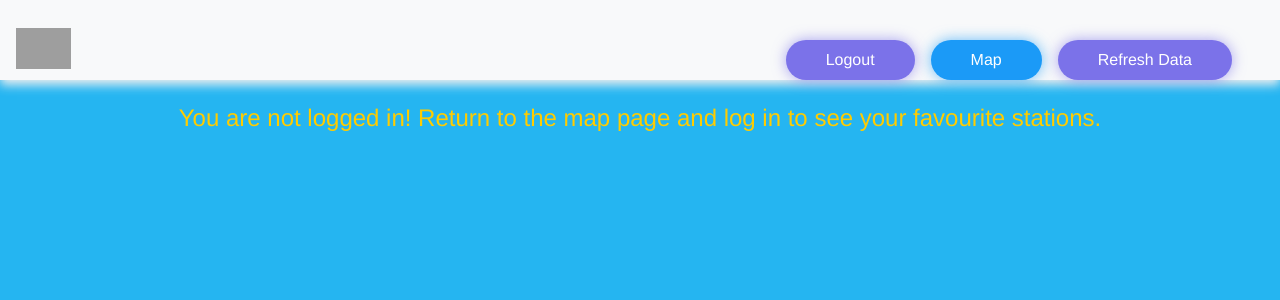
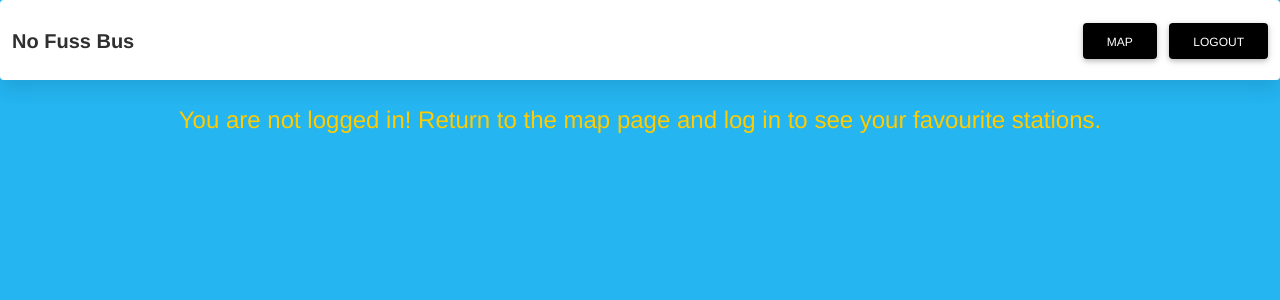
Before and after one commit to michelledxx/ResearchProject, a Django app: page /mystations/ in a window 1280 px wide. Shown: the top 300 px of the page. Run offline with Django 3.2, Linux system fonts and the light colour scheme; data that the repository does not hold is empty; some libraries are stand-ins or nearby versions; grey boxes are pictures that could not be loaded.

Commit message:
navbar fixed

```diff
--- a/favourites/static/stations.js
+++ b/favourites/static/stations.js
@@ -57,7 +57,7 @@ function unpack(data){
             newDiv.classList.add('bus-item')
             newDiv.classList.add("shadow") //p-3 mb-5 bg-body rounded")
             newDiv.classList.add("p-3")
-            newDiv.classList.add("bg-body")
+
             newDiv.classList.add("rounded")
             var br = document.createElement("br");
             newDiv.appendChild(br);
@@ -78,8 +78,9 @@ function edit_stops3(stops){
     selectList.id = "myStopDelete";
     var label = document.createElement('label');
     label.setAttribute('for', 'stops')
-    var txt = document.createTextNode("Delete Stop: ")
+    var txt = document.createTextNode("Delete Stop:    ")
     label.classList.add('my_label')
+    label.classList.add('my_label1')
     label.appendChild(txt)
     document.getElementById("edit_stops").appendChild(label)
    // var br = document.createElement("br");
@@ -123,6 +124,7 @@ function get_buses(buses){
     label.setAttribute('for', 'buses')
     var txt = document.createTextNode("Select Bus Filter: ")
     label.classList.add('my_label')
+    label.classList.add('my_label2')
     label.appendChild(txt)
     document.getElementById("bus_dropdown").appendChild(label)
    // var br = document.createElement("br");
@@ -166,6 +168,7 @@ function sel_stops(stops){
     var label = document.createElement('label');
     label.setAttribute('for', 'stops')
       label.classList.add('my_label')
+      label.classList.add('my_label3')
     var txt = document.createTextNode("Select Stop Filter: ")
     label.appendChild(txt)
     document.getElementById("select_stop").appendChild(label)
--- a/favourites/templates/mystations.html
+++ b/favourites/templates/mystations.html
@@ -7,40 +7,61 @@
     <meta charset="UTF-8">
     <title>Title</title>
     <link rel="stylesheet" href="{% static 'stations/css/stat_style.css' %}">
-    <link rel="stylesheet" href="{% static 'map/css/buttons.css' %}">
-    <link rel="stylesheet" href="https://maxcdn.bootstrapcdn.com/bootstrap/4.5.2/css/bootstrap.min.css">
-    <script src="https://ajax.googleapis.com/ajax/libs/jquery/3.5.1/jquery.min.js"></script>
-    <script src="https://cdnjs.cloudflare.com/ajax/libs/popper.js/1.16.0/umd/popper.min.js"></script>
-    <script src="https://maxcdn.bootstrapcdn.com/bootstrap/4.5.2/js/bootstrap.min.js"></script>
+    <link rel="stylesheet" href="https://use.fontawesome.com/releases/v5.11.2/css/all.css" />
+
+    <link rel="stylesheet" href="{% static 'map/css/mdb.min.css' %}">
+
 
     <script src="https://ajax.googleapis.com/ajax/libs/jquery/1.7.0/jquery.min.js"></script>
     <script src="/static/stations.js"></script>
+    <style>
+        .btn {
+        background-color: #000000;  !important;
+        }
+        .bus-item {
+        background-color: #FFCC00!important;
+        }
+    </style>
 </head>
 <body id="bod">
-    <div class="pos-f-t">
-    </div>
-    <nav class="navbar navbar-dark bg-light">
-
-        <img class="logo" src="https://icon-library.com/images/c216839f9c.png" onclick="change();"/>
-        <div>
-            <div class="bg-light p-4">
-                <ul class="nav list-inline ml-auto">
-                    <li>
-                        <button class="button button-glow button-rounded button-royal button-pill" onclick="logOut()">
+    <div class="container-fluid card nav_bar">
+        <div class="row">
+            <nav class="navbar navbar-expand navbar-light">
+                <div class="col-md">
+                    <a class="navbar-brand my-auto" href="/map" style="color: #2f2f2f;"><b>No Fuss Bus</b></a>
+                    <button class="navbar-toggler" type="button" data-toggle="collapse" data-target="#navbarsExample02"
+                        aria-controls="navbarsExample02" aria-expanded="false" aria-label="Toggle navigation">
+                        <span class="navbar-toggler-icon"></span>
+                    </button>
+                </div>
+                <div class="col-md-6 my-auto">
+                    <div class="collapse navbar-collapse" id="navbarsExample02">
+                        <ul class="navbar-nav mr-auto">
+                            <li class="nav-item active">
+                                <a class="nav-link" href="#">
+                                </a>
+                            </li>
+                            <li class="nav-item">
+                                <a class="nav-link" href="#">
+                                </a>
+                            </li>
+                        </ul>
+                    </div>
+                </div>
+                <div id="personal" style="float:right; margin-right: 1%;">
+                    <form method="GET" action="/map">
+                        <input class="btn btn-primary btn_profile" type="submit" value="Map">
+                    </form>
+                </div>
+                <div id="logout_div" style="float:right">
+                    <button style="background-colour=black;" class="btn btn-primary btn_profile" onclick="logOut()">
                             Logout
                         </button>
-                    </li>
-                    <li><a class="button button-glow button-rounded button-primary button-pill" href="/map">Map</a></li>
-                    <li><a class="button button-glow button-rounded button-royal button-pill" href="">Refresh Data</a>
-                    </li>
-                </ul>
-
-            </div>
+                </div>
+            </nav>
         </div>
-    </nav>
     </div>
-</header>
-<div id="greeting">
+    <div id="greeting">
     <br>
     {% if user.is_authenticated %}
     <h4>Hello, {{user.name}}!</h4>
@@ -48,16 +69,15 @@
     {%else%}
     <h4>You are not logged in! Return to the map page and log in to see your favourite stations.</h4>
     {%endif%}
+    </div>
 
-<div id="main" class="main-panel">
+    <div id="sel_container_dropdown" class="container-fluid" >
 
-    <div id="sel_container dropdown" class="container-fluid" >
-
-    <div id="sel_container dropdown" class="container-fluid">
-
-        <div style='display:inline;' id="select_stop"></div>
-        <div style='display:inline;' id="bus_dropdown"></div>
-        <div style='display:inline;' id="edit_stops"></div>
+        <div style='align-items: center;' id="select_stop"></div>
+        <div style='align-items: center;' id="bus_dropdown"></div>
+        <br>
+        <div style='align-items: center;' id="edit_stops"></div>
+        <br>
         <div id='del'>
 
         <form id='form1' method="POST" action="/delete_my_stop/" class="form-group">
@@ -68,10 +88,9 @@
             <form id='form1' method="POST" action="/delete_my_stop/" class="form-group">
                 {% csrf_token %}
                 {{ form1 }}
-</form>
+            </form>
         </div>
     </div>
-</div>
 
 <div id="test"></div>
 
```
